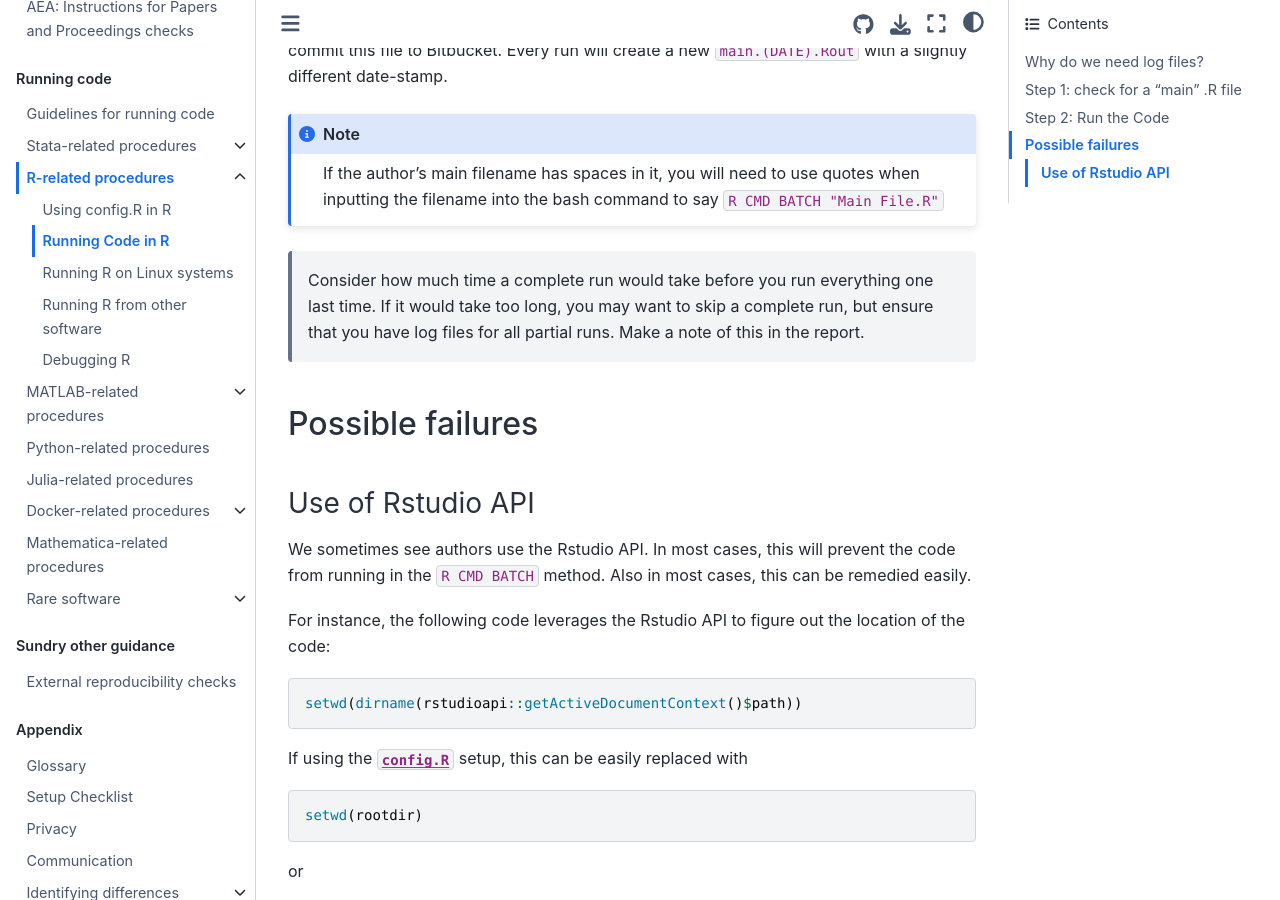
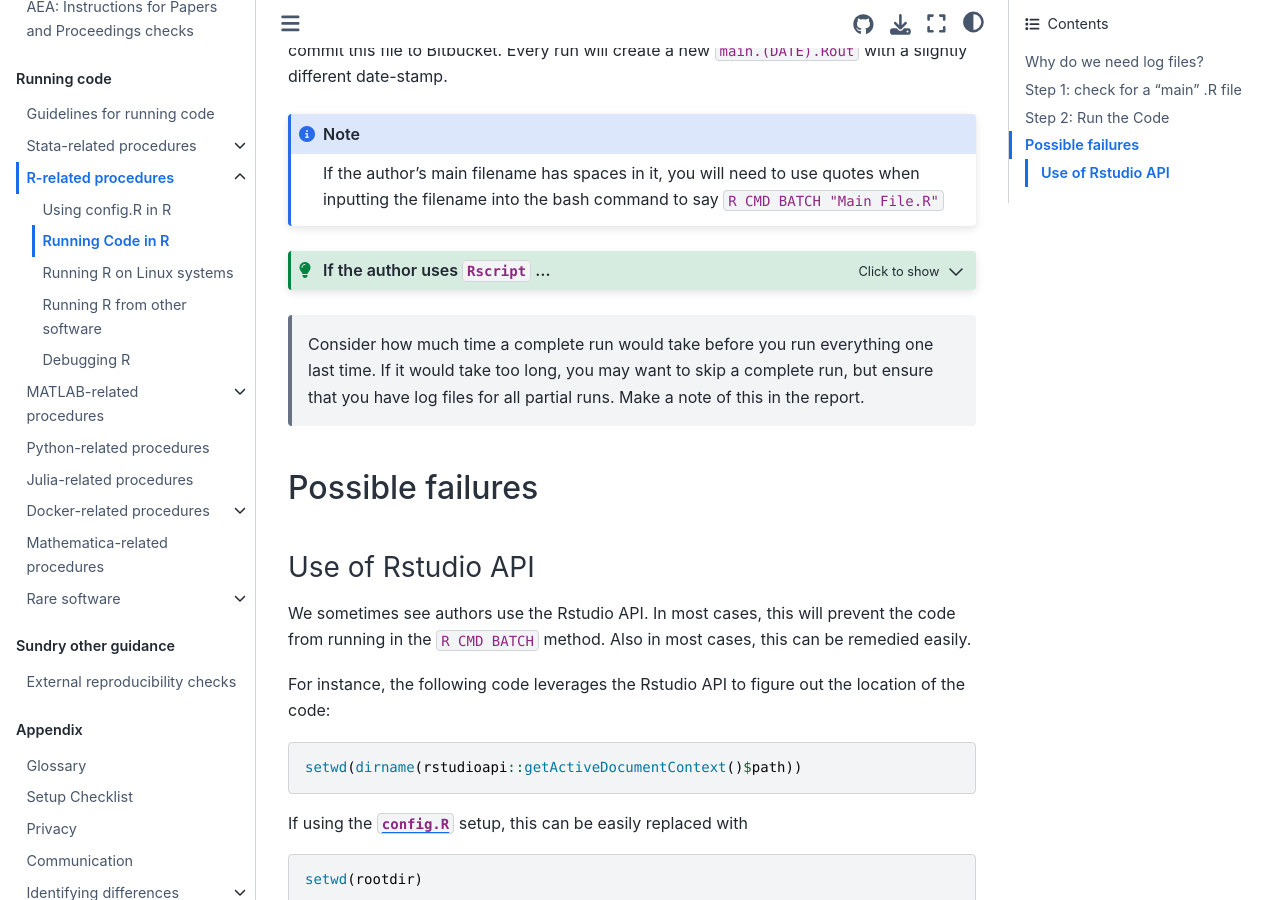
Before and after one commit to labordynamicsinstitute/ldilab-manual, a Jupyter Book: the page built from 96-12-running-r-code.md, in a window 1280 px wide and 900 px high, scrolled down 2910 px. Built offline with Jupyter Book 1.0.4 settings and Sphinx 7.4.7 and the Sphinx Book theme 1.1.4, drawn with Linux system fonts in a browser that asks for light colours; some of the changed lines change nothing that is shown.

Commit message:
Update 96-12-running-r-code.md

````diff
--- a/96-12-running-r-code.md
+++ b/96-12-running-r-code.md
@@ -120,6 +120,16 @@
 
 :::
 
+::::{admonition} If the author uses `Rscript` ...
+:class: tip dropdown
+
+... then use the following command line (adjusting the authors'  accordingly)
+
+```
+RScript  --verbose main.R > main.$(date +%F-%H:%M:%S).Rout 2>&1
+```
+
+::::
 
 > Consider how much time a complete run would take before you run everything one last time. If it would take too long, you may want to skip a complete run, but ensure that you have log files for all partial runs. Make a note of this in the report.
 
````
